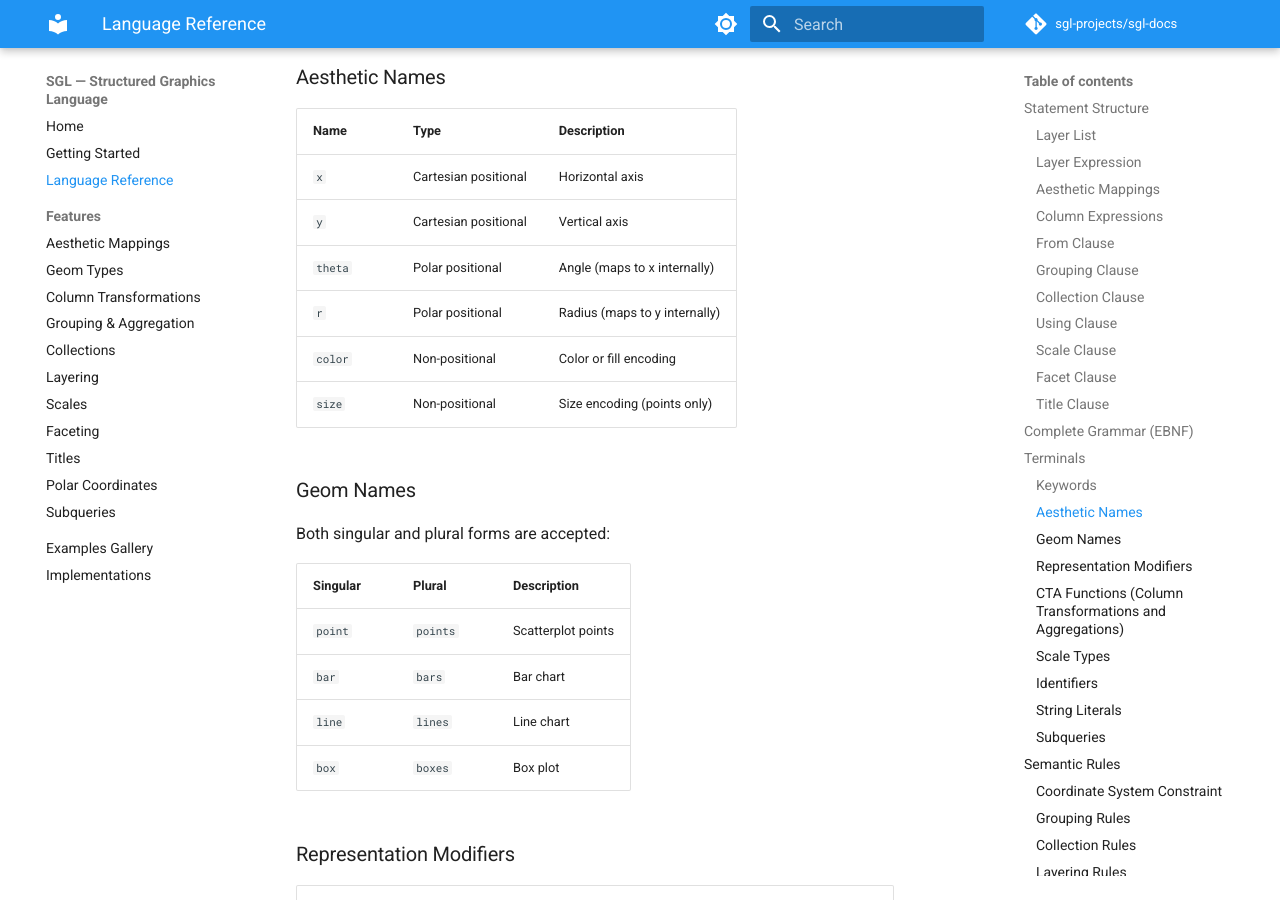
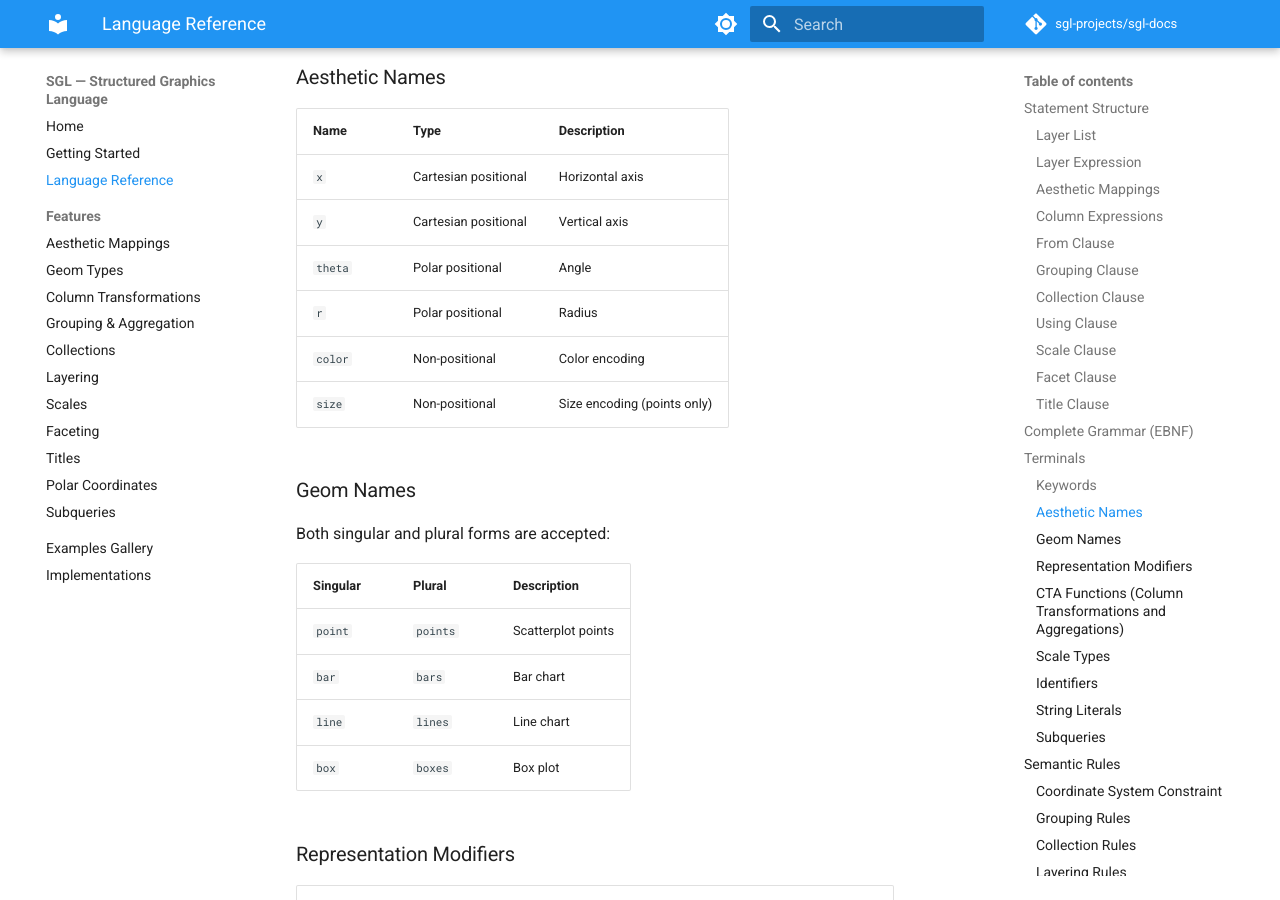
Before and after one commit to sgl-projects/sgl-docs, an MkDocs documentation site: the page built from docs/reference.md, in a window 1280 px wide and 900 px high, scrolled down 4782 px. Built offline with MkDocs 1.6.1 and Material for MkDocs 9.7.7, drawn with Linux system fonts in a browser that asks for light colours; comment, search, counter and statistics services are not loaded; some of the changed text lies outside the part shown.

Commit message:
Remove implementation details from language documentation

```diff
--- a/docs/reference.md
+++ b/docs/reference.md
@@ -216,9 +216,9 @@ All keywords are **case-sensitive** and **lowercase**:
 |------|------|-------------|
 | `x` | Cartesian positional | Horizontal axis |
 | `y` | Cartesian positional | Vertical axis |
-| `theta` | Polar positional | Angle (maps to x internally) |
-| `r` | Polar positional | Radius (maps to y internally) |
-| `color` | Non-positional | Color or fill encoding |
+| `theta` | Polar positional | Angle |
+| `r` | Polar positional | Radius |
+| `color` | Non-positional | Color encoding |
 | `size` | Non-positional | Size encoding (points only) |
 
 ### Geom Names
@@ -336,7 +336,7 @@ Every layer must have at least one positional aesthetic. A layer cannot mix Cart
 - With one positional aesthetic: it must be numerical or temporal (unbinned).
 - With two positional aesthetics: one must be categorical/binned, the other numerical/temporal (unbinned).
 - Valid modifiers: `unstacked` (or default).
-- `color` maps to fill (not stroke).
+- `color` controls the bar interior color, not the outline.
 
 **Lines:**
 
```
Also changed, not shown: docs/features/aesthetics.md (+3 -3 lines), docs/features/collections.md (+1 -1 lines), docs/features/geoms.md (+1 -1 lines), docs/features/polar.md (+2 -2 lines), docs/features/titles.md (+1 -1 lines).
